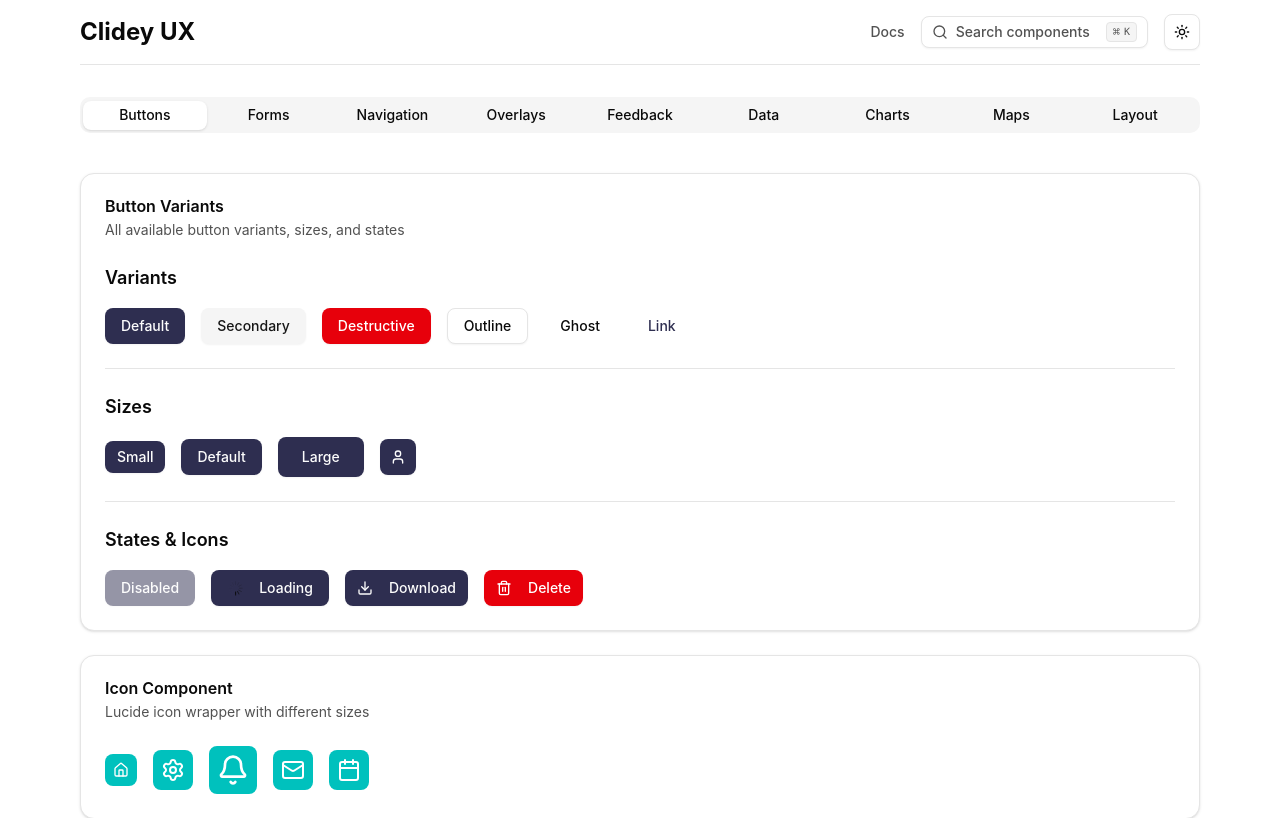
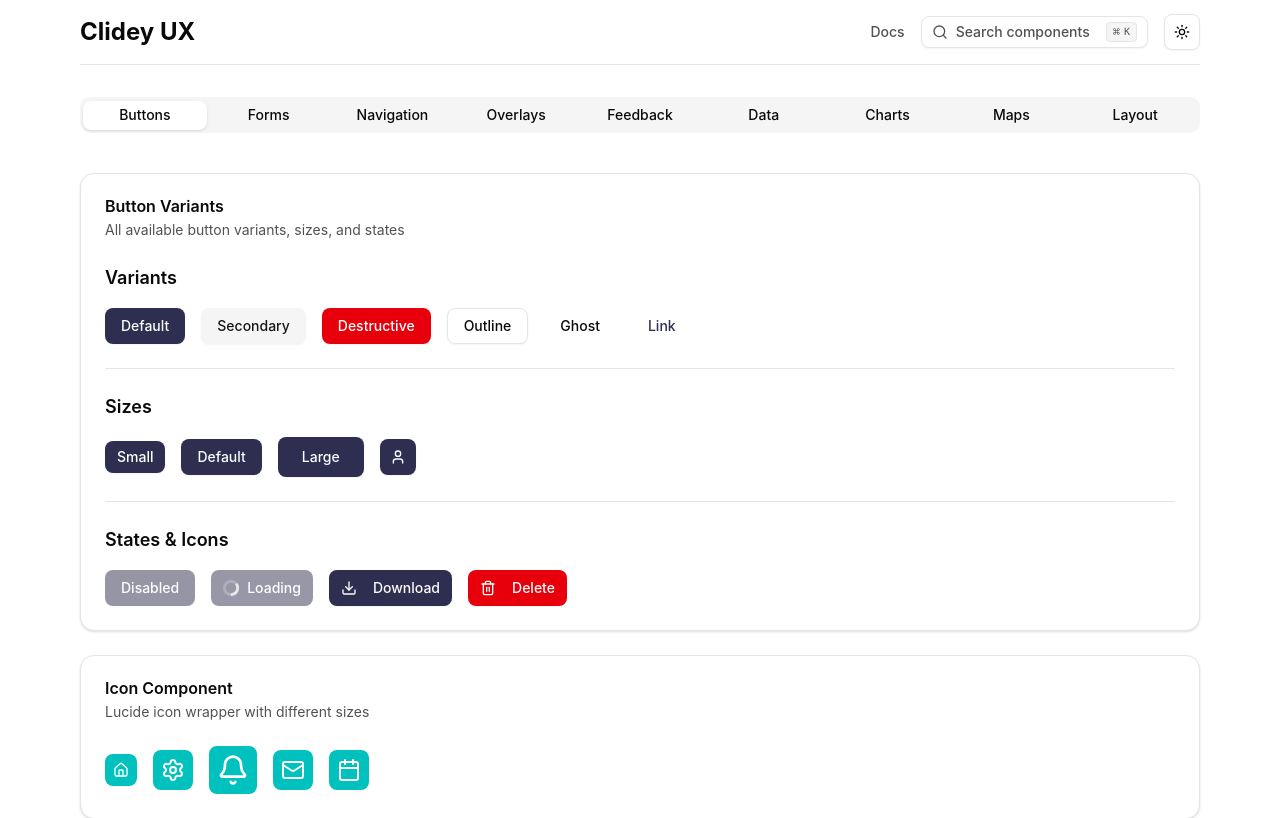
Before and after one commit to clidey/ux, a React (Vite) app: page / in a window 1280 px wide. Shown: the top 818 px of the page. Built offline with nearby package versions, Linux system fonts and the light colour scheme.

Commit message:
add error boundary and enhance button loading state

```diff
--- a/src/components/ui/button.tsx
+++ b/src/components/ui/button.tsx
@@ -56,18 +56,41 @@ export function Button({
   variant,
   size,
   asChild = false,
+  loading = false,
+  disabled,
+  children,
   ...props
 }: React.ComponentProps<"button"> &
   VariantProps<typeof buttonVariants> & {
     asChild?: boolean
+    loading?: boolean
   }) {
-  const Comp = asChild ? Slot : "button"
+  if (asChild) {
+    return (
+      <Slot
+        data-slot="button"
+        className={cn(buttonVariants({ variant, size, className }))}
+        {...props}
+      >
+        {children}
+      </Slot>
+    )
+  }
 
   return (
-    <Comp
+    <button
       data-slot="button"
       className={cn(buttonVariants({ variant, size, className }))}
+      disabled={disabled || loading}
       {...props}
-    />
+    >
+      {loading && (
+        <svg className="size-4 animate-spin" viewBox="0 0 24 24" fill="none" aria-hidden="true">
+          <circle className="opacity-25" cx="12" cy="12" r="10" stroke="currentColor" strokeWidth="4" />
+          <path className="opacity-75" fill="currentColor" d="M4 12a8 8 0 018-8V0C5.373 0 0 5.373 0 12h4zm2 5.291A7.962 7.962 0 014 12H0c0 3.042 1.135 5.824 3 7.938l3-2.647z" />
+        </svg>
+      )}
+      {children}
+    </button>
   )
 }
--- a/src/components/ui/chart.tsx
+++ b/src/components/ui/chart.tsx
@@ -2,6 +2,7 @@ import * as React from "react"
 import * as RechartsPrimitive from "recharts"
 
 import { cn } from "@/lib/utils"
+import { ComponentErrorBoundary } from "@/lib/error-boundary"
 
 // Format: { THEME_NAME: CSS_SELECTOR }
 const THEMES = { light: "", dark: ".dark" } as const
@@ -61,6 +62,7 @@ function ChartContainer({
   const chartId = `chart-${id || uniqueId.replace(/:/g, "")}`
 
   return (
+    <ComponentErrorBoundary>
       <ChartContext.Provider value={{ config }}>
         <div
           data-slot="chart"
@@ -77,6 +79,7 @@ function ChartContainer({
           </RechartsPrimitive.ResponsiveContainer>
         </div>
       </ChartContext.Provider>
+    </ComponentErrorBoundary>
   )
 }
 
--- a/src/components/ui/map.tsx
+++ b/src/components/ui/map.tsx
@@ -11,6 +11,7 @@ import MapGL, {
 } from "react-map-gl/maplibre"
 import type { LayerSpecification } from "maplibre-gl"
 import { cn } from "@/lib/utils"
+import { ComponentErrorBoundary } from "@/lib/error-boundary"
 
 export type MapConfig = {
   [k in string]: {
@@ -69,6 +70,7 @@ function MapContainer({
   )
 
   return (
+    <ComponentErrorBoundary>
       <MapContext.Provider value={{ config }}>
         <div
           data-slot="map"
@@ -89,6 +91,7 @@ function MapContainer({
           </MapGL>
         </div>
       </MapContext.Provider>
+    </ComponentErrorBoundary>
   )
 }
 
--- a/src/components/ui/table.tsx
+++ b/src/components/ui/table.tsx
@@ -15,6 +15,7 @@
  */
 
 import { cn } from "@/lib/utils"
+import { ComponentErrorBoundary } from "@/lib/error-boundary"
 import { EyeIcon } from "lucide-react"
 import * as React from "react"
 import { Button } from "./button"
@@ -204,6 +205,7 @@ function VirtualizedTableBody({
   const bottomSpacerHeight = Math.max(0, totalHeight - getRowPosition(endIndex + 1))
 
   return (
+    <ComponentErrorBoundary>
       <TableBody
         data-slot="table-body"
         ref={containerRef}
@@ -232,6 +234,7 @@ function VirtualizedTableBody({
           </TableRow>
         )}
       </TableBody>
+    </ComponentErrorBoundary>
   )
 }
 
--- a/src/index.ts
+++ b/src/index.ts
@@ -70,3 +70,4 @@ export { ModeToggle } from './components/theme/toggle'
 
 // Utilities
 export * from './lib/utils'
+export { ComponentErrorBoundary } from './lib/error-boundary'
--- /dev/null
+++ b/src/lib/error-boundary.tsx
@@ -0,0 +1,60 @@
+/*
+ * Copyright 2025 Clidey, Inc.
+ *
+ * Licensed under the Apache License, Version 2.0 (the "License");
+ * you may not use this file except in compliance with the License.
+ * You may obtain a copy of the License at
+ *
+ *     http://www.apache.org/licenses/LICENSE-2.0
+ *
+ * Unless required by applicable law or agreed to in writing, software
+ * distributed under the License is distributed on an "AS IS" BASIS,
+ * WITHOUT WARRANTIES OR CONDITIONS OF ANY KIND, either express or implied.
+ * See the License for the specific language governing permissions and
+ * limitations under the License.
+ */
+
+import * as React from "react"
+
+interface ErrorBoundaryProps {
+  children: React.ReactNode
+  fallback?: React.ReactNode
+  onError?: (error: Error, errorInfo: React.ErrorInfo) => void
+}
+
+interface ErrorBoundaryState {
+  hasError: boolean
+  error: Error | null
+}
+
+export class ComponentErrorBoundary extends React.Component<ErrorBoundaryProps, ErrorBoundaryState> {
+  constructor(props: ErrorBoundaryProps) {
+    super(props)
+    this.state = { hasError: false, error: null }
+  }
+
+  static getDerivedStateFromError(error: Error): ErrorBoundaryState {
+    return { hasError: true, error }
+  }
+
+  componentDidCatch(error: Error, errorInfo: React.ErrorInfo) {
+    this.props.onError?.(error, errorInfo)
+  }
+
+  render() {
+    if (this.state.hasError) {
+      if (this.props.fallback) {
+        return this.props.fallback
+      }
+      return (
+        <div
+          data-slot="error-boundary-fallback"
+          className="flex items-center justify-center w-full h-full min-h-[100px] rounded-lg border border-dashed text-sm text-muted-foreground p-4"
+        >
+          Failed to render component
+        </div>
+      )
+    }
+    return this.props.children
+  }
+}
--- a/src/showcases/buttons-showcase.tsx
+++ b/src/showcases/buttons-showcase.tsx
@@ -19,7 +19,6 @@ import {ButtonGroup, ButtonGroupSeparator, ButtonGroupText} from "@/components/u
 import {Card, CardContent, CardDescription, CardHeader, CardTitle} from "@/components/ui/card"
 import {Icon} from "@/components/ui/icon"
 import {Separator} from "@/components/ui/separator"
-import {Spinner} from "@/components/ui/spinner"
 import {AlignCenter, AlignLeft, AlignRight, Bell, Bold, Calendar, Copy, Download, Home, Italic, Mail, Scissors, Settings, Trash2, Underline, Upload, User} from "lucide-react"
 
 export function ButtonsShowcase() {
@@ -61,7 +60,7 @@ export function ButtonsShowcase() {
                         <h3 className="text-lg font-semibold">States & Icons</h3>
                         <div className="flex flex-wrap gap-4">
                             <Button disabled>Disabled</Button>
-                            <Button><Spinner className="mr-2 h-4 w-4"/>Loading</Button>
+                            <Button loading>Loading</Button>
                             <Button><Download className="mr-2 h-4 w-4"/>Download</Button>
                             <Button variant="destructive"><Trash2 className="mr-2 h-4 w-4"/>Delete</Button>
                         </div>
```
Lines whose indentation alone changed are shown as unchanged.
